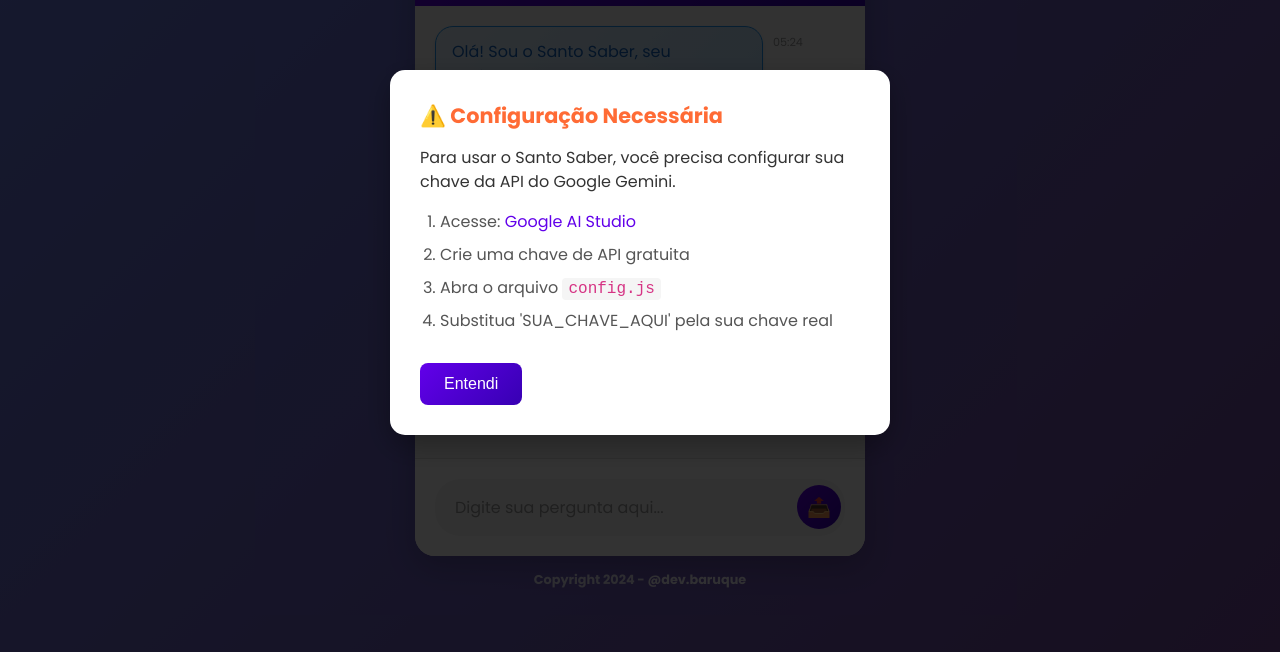
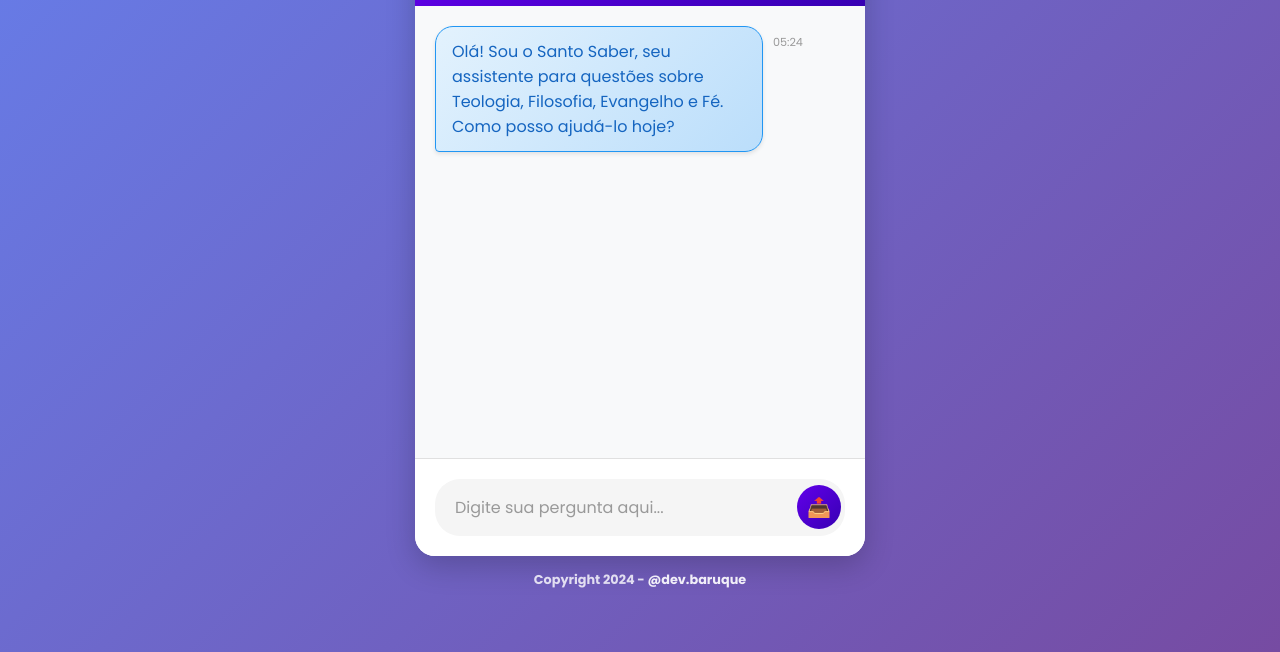
Before and after one commit to devbaruque/biblia, a plain HTML site: page frontend/index.html in a window 1280 px wide. Shown: the part 148-800 px from the top of the page. Drawn offline with Linux system fonts and the light colour scheme; no server answers.

Commit message:
fix: Remove aviso de configuração da API para produção no Vercel

```diff
--- a/frontend/script.js
+++ b/frontend/script.js
@@ -8,7 +8,6 @@
         this.setupEventListeners();
         this.initializeWelcomeMessage();
         this.loadConversationHistory();
-        this.checkApiKey();
         console.log('✅ SantoSaberChat inicializado com sucesso');
     }
 
@@ -18,43 +17,6 @@
                 v = c == 'x' ? r : (r & 0x3 | 0x8);
             return v.toString(16);
         });
-    }
-
-    checkApiKey() {
-        console.log('🔑 Verificando chave da API...');
-        if (!window.CONFIG) {
-            console.error('❌ CONFIG não encontrado');
-            this.showApiKeyWarning();
-            return;
-        }
-
-        if (CONFIG.GEMINI_API_KEY === 'SUA_CHAVE_AQUI') {
-            console.error('❌ Chave da API não configurada');
-            this.showApiKeyWarning();
-            return;
-        }
-
-        console.log('✅ Chave da API configurada:', CONFIG.GEMINI_API_KEY.substring(0, 10) + '...');
-    }
-
-    showApiKeyWarning() {
-        const warningMessage = document.createElement('div');
-        warningMessage.className = 'api-warning';
-        warningMessage.innerHTML = `
-            <div class="warning-content">
-                <h3>⚠️ Configuração Necessária</h3>
-                <p>Para usar o Santo Saber, você precisa configurar sua chave da API do Google Gemini.</p>
-                <ol>
-                    <li>Acesse: <a href="https://makersuite.google.com/app/apikey" target="_blank">Google AI Studio</a></li>
-                    <li>Crie uma chave de API gratuita</li>
-                    <li>Abra o arquivo <code>config.js</code></li>
-                    <li>Substitua 'SUA_CHAVE_AQUI' pela sua chave real</li>
-                </ol>
-                <button onclick="this.parentElement.parentElement.remove()">Entendi</button>
-            </div>
-        `;
-
-        document.body.appendChild(warningMessage);
     }
 
     initializeElements() {
@@ -156,13 +118,6 @@
         }
 
         console.log('❓ Pergunta:', question);
-
-        // Verifica se a API key está configurada
-        if (!window.CONFIG || CONFIG.GEMINI_API_KEY === 'SUA_CHAVE_AQUI') {
-            console.error('❌ API key não configurada');
-            this.showApiKeyWarning();
-            return;
-        }
 
         // Desabilita o formulário
         this.setFormState(false);
--- a/frontend/styles.css
+++ b/frontend/styles.css
@@ -352,83 +352,3 @@
         padding: 15px;
     }
 }
-
-/* Aviso de Configuração da API */
-.api-warning {
-    position: fixed;
-    top: 0;
-    left: 0;
-    width: 100%;
-    height: 100%;
-    background: rgba(0, 0, 0, 0.8);
-    display: flex;
-    align-items: center;
-    justify-content: center;
-    z-index: 1000;
-    padding: 20px;
-}
-
-.warning-content {
-    background: white;
-    padding: 30px;
-    border-radius: 15px;
-    max-width: 500px;
-    width: 100%;
-    text-align: left;
-    box-shadow: 0 10px 30px rgba(0, 0, 0, 0.3);
-}
-
-.warning-content h3 {
-    color: #ff6b35;
-    margin-bottom: 15px;
-    font-size: 1.3rem;
-}
-
-.warning-content p {
-    margin-bottom: 15px;
-    color: #333;
-    line-height: 1.5;
-}
-
-.warning-content ol {
-    margin: 15px 0;
-    padding-left: 20px;
-}
-
-.warning-content li {
-    margin-bottom: 8px;
-    color: #555;
-}
-
-.warning-content code {
-    background: #f5f5f5;
-    padding: 2px 6px;
-    border-radius: 4px;
-    font-family: 'Courier New', monospace;
-    color: #d63384;
-}
-
-.warning-content a {
-    color: #6200ea;
-    text-decoration: none;
-}
-
-.warning-content a:hover {
-    text-decoration: underline;
-}
-
-.warning-content button {
-    background: linear-gradient(135deg, #6200ea, #3700b3);
-    color: white;
-    border: none;
-    padding: 12px 24px;
-    border-radius: 8px;
-    cursor: pointer;
-    font-size: 1rem;
-    margin-top: 15px;
-    transition: transform 0.2s ease;
-}
-
-.warning-content button:hover {
-    transform: scale(1.05);
-}
```
